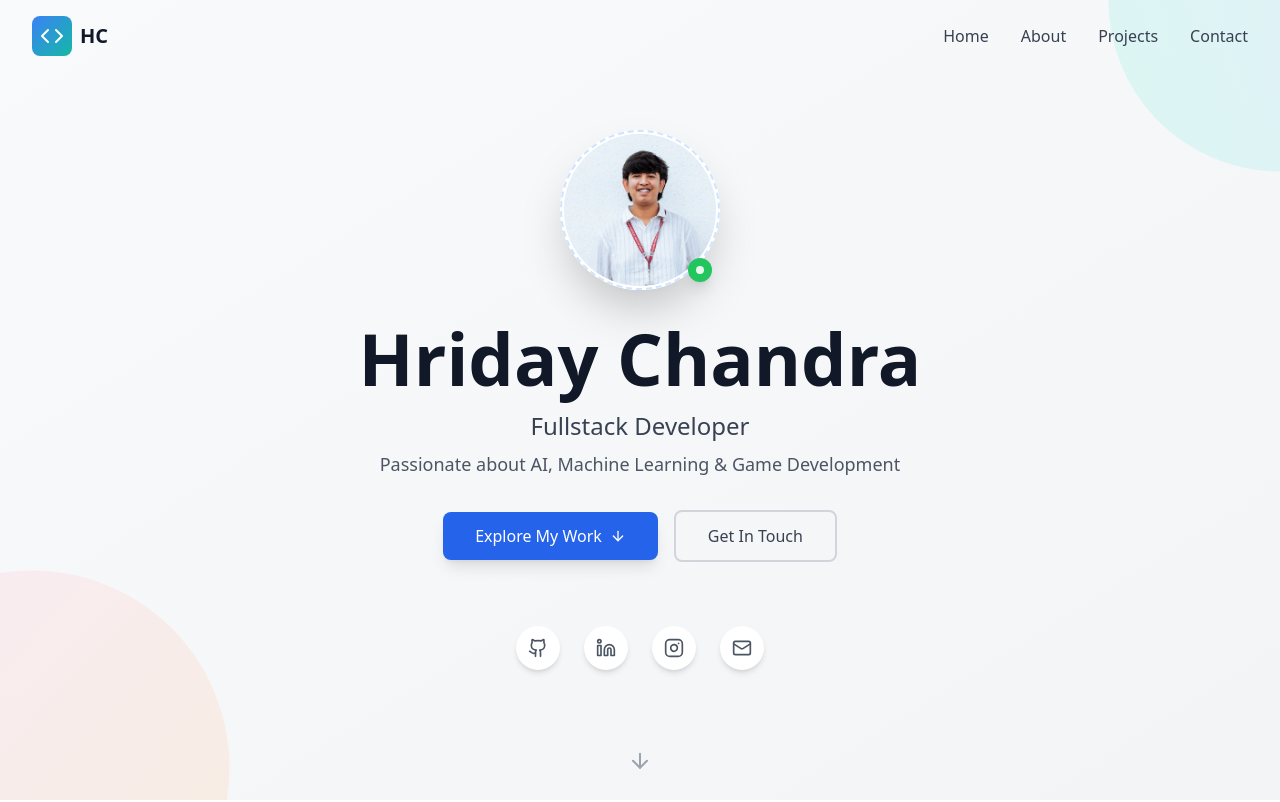
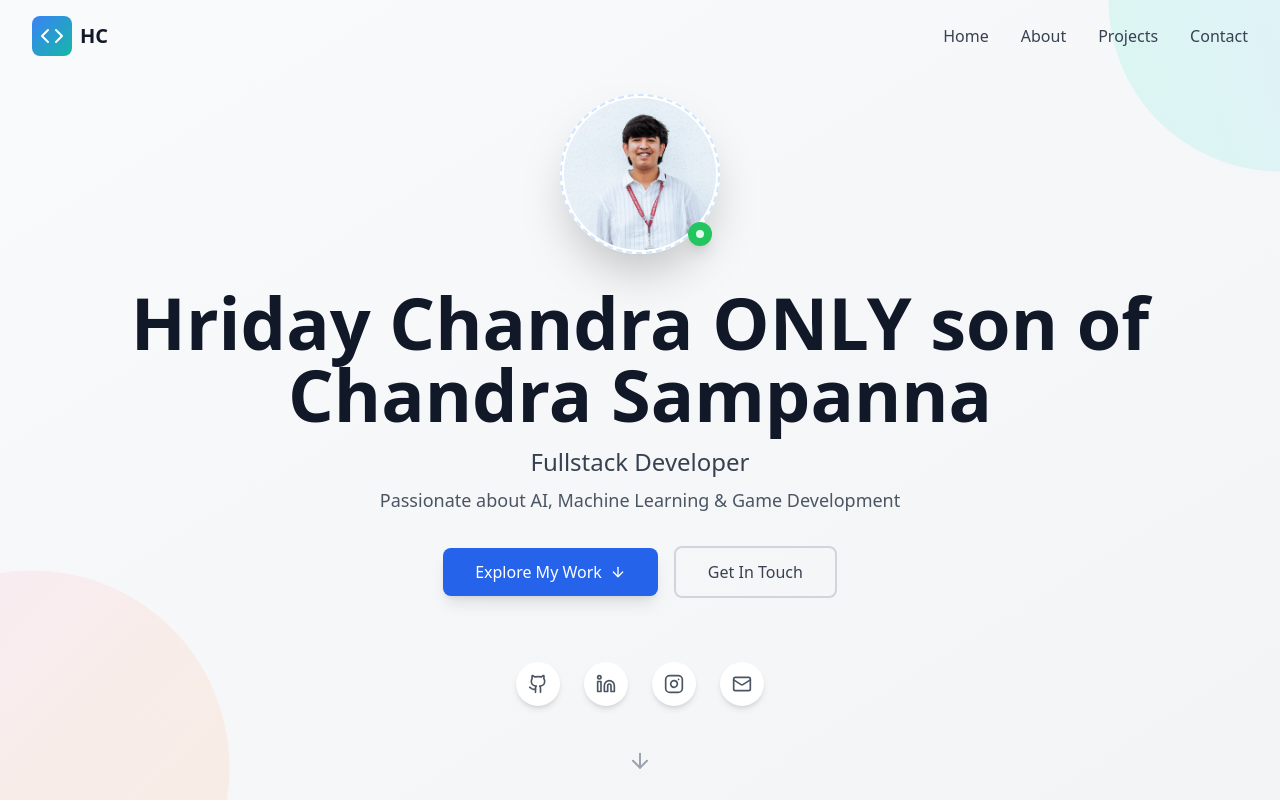
Before and after one commit to SanthoshTR-coder/PORTFOLIO-, a React (Vite) app: page / in a window 1280 px wide. Shown: the top 802 px of the page. Built offline with nearby package versions, Linux system fonts and the light colour scheme.

Commit message:
Update Hero.tsx

```diff
--- a/src/components/Hero.tsx
+++ b/src/components/Hero.tsx
@@ -80,7 +80,7 @@ const Hero = () => {
               transition={{ duration: 0.8, delay: 0.4 }}
               className="text-5xl md:text-7xl font-bold text-gray-900"
             >
-              Hriday Chandra
+              Hriday Chandra ONLY son of Chandra Sampanna
             </motion.h1>
 
             <motion.div
```
